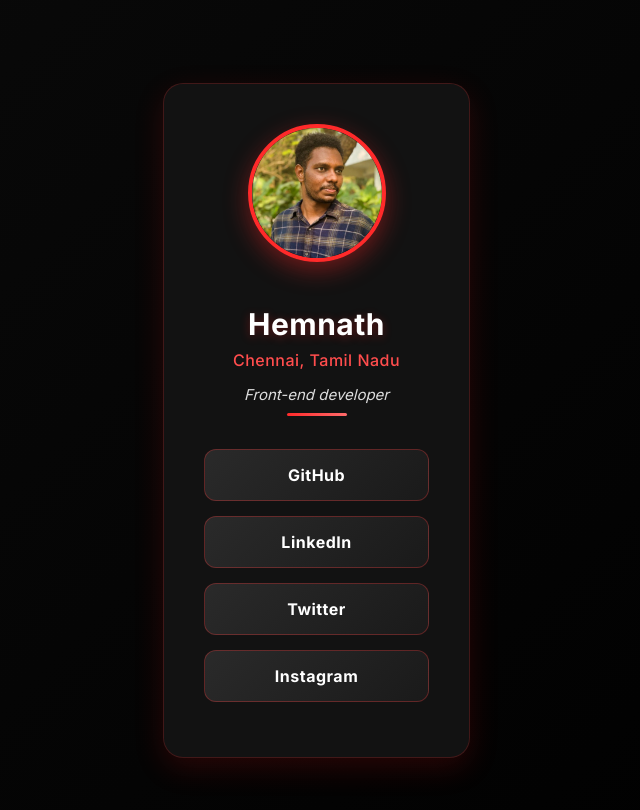
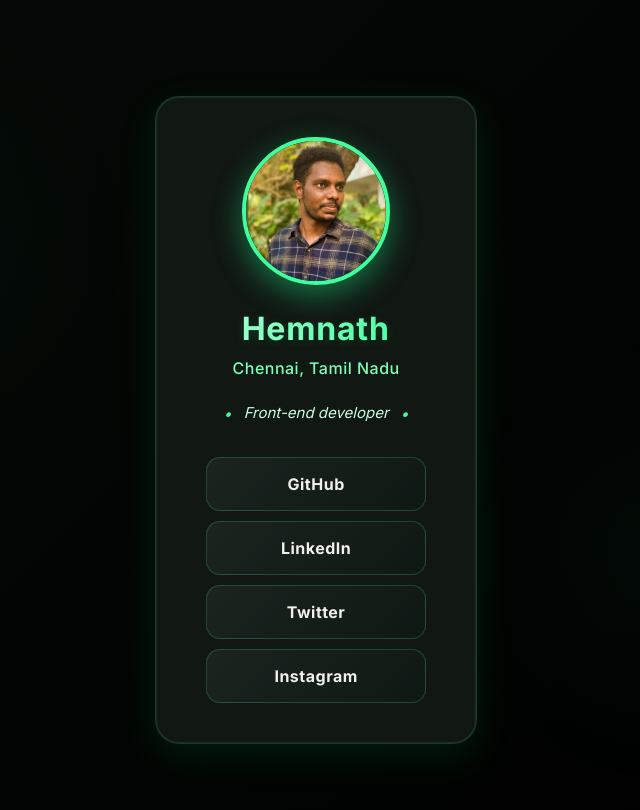
Before and after one commit to Mahithosh27/portfolio, a plain HTML site: page index.html in a window 1280 px wide. Shown: the whole page, without its empty margins (352-992 px from the left). Drawn offline with Linux system fonts and the light colour scheme.

Commit message:
Updated portfolio with new changes

```diff
--- a/style.css
+++ b/style.css
@@ -1,105 +1,176 @@
 body {
   margin: 0;
   font-family: 'Inter', -apple-system, BlinkMacSystemFont, sans-serif;
-  background: linear-gradient(135deg, #0a0a0a, #000000);
-  color: white;
+  background: linear-gradient(135deg, #050a07, #000000);
+  color: #f8f8f8;
   display: flex;
   justify-content: center;
   align-items: center;
   min-height: 100vh;
   padding: 20px;
+  overflow-x: hidden;
 }
 
 .container {
   text-align: center;
-  animation: fadeIn 0.8s ease-out;
+  animation: fadeIn 1s ease-out;
+  perspective: 1000px;
 }
 
 .card {
-  background: rgba(20, 20, 20, 0.9);
-  backdrop-filter: blur(12px);
-  padding: 40px;
-  border-radius: 20px;
+  background: rgba(18, 25, 20, 0.95);
+  backdrop-filter: blur(16px) saturate(180%);
+  padding: 40px 40px 30px;
+  border-radius: 24px;
   width: 90%;
-  max-width: 400px;
-  box-shadow: 0 10px 30px rgba(255, 30, 30, 0.15);
-  border: 1px solid rgba(255, 50, 50, 0.2);
-  transition: all 0.4s cubic-bezier(0.175, 0.885, 0.32, 1.275);
+  max-width: 420px;
+  box-shadow:
+    0 12px 40px rgba(20, 255, 120, 0.1),
+    inset 0 0 0 1px rgba(100, 255, 180, 0.1);
+  border: 1px solid rgba(80, 255, 160, 0.15);
+  transition: all 0.5s cubic-bezier(0.175, 0.885, 0.32, 1.275);
+  transform-style: preserve-3d;
 }
 
 .card:hover {
-  transform: translateY(-8px);
-  box-shadow: 0 15px 40px rgba(255, 30, 30, 0.3);
-  border-color: rgba(255, 60, 60, 0.4);
+  transform: translateY(-10px) rotateX(1deg);
+  box-shadow:
+    0 20px 50px rgba(20, 255, 120, 0.25),
+    inset 0 0 0 1px rgba(120, 255, 200, 0.2);
+  border-color: rgba(100, 255, 180, 0.3);
+}
+
+.profile-container {
+  position: relative;
+  display: inline-block;
+  margin-bottom: 30px;
 }
 
 .profile-pic {
-  width: 130px;
-  height: 130px;
+  width: 140px;
+  height: 140px;
   object-fit: cover;
   border-radius: 50%;
-  margin-bottom: 25px;
-  border: 4px solid #ff2a2a;
-  box-shadow: 0 8px 25px rgba(255, 40, 40, 0.4);
-  transition: all 0.3s ease;
+  border: 4px solid #3dff9d;
+  box-shadow:
+    0 10px 30px rgba(30, 255, 150, 0.4),
+    inset 0 0 20px rgba(100, 255, 180, 0.2);
+  transition: all 0.4s ease;
+  position: relative;
+  z-index: 2;
 }
 
 .profile-pic:hover {
   transform: scale(1.08);
-  box-shadow: 0 10px 30px rgba(255, 40, 40, 0.6);
+  box-shadow:
+    0 15px 40px rgba(30, 255, 150, 0.6),
+    inset 0 0 25px rgba(100, 255, 180, 0.3);
+}
+
+.profile-container::before {
+  content: '';
+  position: absolute;
+  width: 160px;
+  height: 160px;
+  top: -10px;
+  left: -10px;
+  border-radius: 50%;
+  background: radial-gradient(circle, rgba(60, 255, 160, 0.4), transparent 70%);
+  z-index: 1;
+  opacity: 0;
+  transition: opacity 0.6s ease;
+}
+
+.card:hover .profile-container::before {
+  opacity: 0.6;
 }
 
 h1 {
-  font-size: 30px;
-  margin: 15px 0 8px;
+  font-size: 32px;
+  margin: 20px 0 10px;
   font-weight: 700;
-  letter-spacing: 0.5px;
-  text-shadow: 0 2px 10px rgba(255, 30, 30, 0.3);
+  letter-spacing: 0.8px;
+  background: linear-gradient(90deg, #b8ffd9, #3dff9d);
+  -webkit-background-clip: text;
+  background-clip: text;
+  color: transparent;
+  text-shadow: 0 2px 10px rgba(30, 255, 150, 0.15);
 }
 
 .location {
-  color: #ff4d4d;
+  color: #7dffb8;
   margin: 0;
   font-weight: 500;
   font-size: 16px;
   letter-spacing: 0.5px;
+  display: flex;
+  align-items: center;
+  justify-content: center;
+  gap: 6px;
+}
+
+.location svg {
+  width: 16px;
+  height: 16px;
+  fill: currentColor;
 }
 
 .role {
   font-style: italic;
-  color: #ddd;
-  margin-bottom: 30px;
+  color: #c8ffe0;
+  margin: 25px 0;
   font-size: 15px;
   position: relative;
   display: inline-block;
+  padding: 0 20px;
+}
+
+.role::before, .role::after {
+  content: '•';
+  position: absolute;
+  color: #3dff9d;
+  top: 50%;
+  transform: translateY(-50%);
+}
+
+.role::before {
+  left: 0;
 }
 
 .role::after {
-  content: '';
-  position: absolute;
-  width: 60px;
-  height: 3px;
-  background: linear-gradient(90deg, #ff2a2a, #ff6b6b);
-  bottom: -12px;
-  left: 50%;
-  transform: translateX(-50%);
-  border-radius: 3px;
+  right: 0;
+}
+
+.btn-container {
+  display: flex;
+  flex-direction: column;
+  gap: 12px;
+  margin-top: 30px;
 }
 
 .btn {
-  display: block;
-  background: linear-gradient(135deg, #2a2a2a 0%, #1a1a1a 100%);
-  color: white;
+  display: flex;
+  align-items: center;
+  justify-content: center;
+  gap: 10px;
+  background: linear-gradient(135deg, rgba(30, 40, 35, 0.8), rgba(15, 25, 20, 0.9));
+  color: #f0f0f0;
   text-decoration: none;
-  padding: 15px;
-  margin: 15px 0;
-  border-radius: 12px;
-  transition: all 0.3s cubic-bezier(0.25, 0.8, 0.25, 1);
+  padding: 16px;
+  margin: 10px;
+  border-radius: 14px;
+  transition: all 0.4s cubic-bezier(0.25, 0.8, 0.25, 1);
   font-weight: 600;
   letter-spacing: 0.5px;
-  border: 1px solid rgba(255, 60, 60, 0.3);
+  border: 1px solid rgba(80, 255, 160, 0.2);
   position: relative;
   overflow: hidden;
+}
+
+.btn svg {
+  width: 18px;
+  height: 18px;
+  transition: transform 0.3s ease;
 }
 
 .btn::before {
@@ -109,15 +180,19 @@ h1 {
   left: -100%;
   width: 100%;
   height: 100%;
-  background: linear-gradient(90deg, transparent, rgba(255, 60, 60, 0.2), transparent);
+  background: linear-gradient(90deg, transparent, rgba(80, 255, 160, 0.15), transparent);
   transition: 0.6s;
 }
 
 .btn:hover {
-  background: linear-gradient(135deg, #333 0%, #222 100%);
+  background: linear-gradient(135deg, rgba(40, 50, 45, 0.9), rgba(20, 30, 25, 0.95));
   transform: translateY(-3px);
-  box-shadow: 0 8px 20px rgba(255, 40, 40, 0.4);
-  border-color: rgba(255, 80, 80, 0.5);
+  box-shadow: 0 8px 25px rgba(30, 255, 150, 0.3);
+  border-color: rgba(100, 255, 180, 0.4);
+}
+
+.btn:hover svg {
+  transform: translateX(3px);
 }
 
 .btn:hover::before {
@@ -127,27 +202,86 @@ h1 {
 @keyframes fadeIn {
   from {
     opacity: 0;
-    transform: translateY(30px);
+    transform: translateY(30px) rotateX(10deg);
   }
   to {
     opacity: 1;
-    transform: translateY(0);
+    transform: translateY(0) rotateX(0);
   }
 }
 
-/* Pulse animation for extra flair */
-@keyframes pulse {
+@keyframes float {
+  0%, 100% {
+    transform: translateY(0);
+  }
+  50% {
+    transform: translateY(-10px);
+  }
+}
+
+@keyframes pulse-glow {
   0% {
-    box-shadow: 0 0 0 0 rgba(255, 60, 60, 0.7);
+    box-shadow:
+      0 0 0 0 rgba(60, 255, 160, 0.6),
+      0 10px 30px rgba(30, 255, 150, 0.4);
   }
   70% {
-    box-shadow: 0 0 0 12px rgba(255, 60, 60, 0);
+    box-shadow:
+      0 0 0 15px rgba(60, 255, 160, 0),
+      0 15px 40px rgba(30, 255, 150, 0.6);
   }
   100% {
-    box-shadow: 0 0 0 0 rgba(255, 60, 60, 0);
+    box-shadow:
+      0 0 0 0 rgba(60, 255, 160, 0),
+      0 10px 30px rgba(30, 255, 150, 0.4);
   }
 }
 
 .card:hover .profile-pic {
-  animation: pulse 1.5s infinite;
+  animation:
+    float 3s ease-in-out infinite,
+    pulse-glow 2.5s ease-in-out infinite;
 }
+
+.social-links {
+  display: flex;
+  justify-content: center;
+  gap: 20px;
+  margin-top: 30px;
+}
+
+.social-icon {
+  width: 40px;
+  height: 40px;
+  display: flex;
+  align-items: center;
+  justify-content: center;
+  background: rgba(30, 40, 35, 0.7);
+  border-radius: 50%;
+  color: #a0ffd0;
+  font-size: 18px;
+  transition: all 0.4s ease;
+  border: 1px solid rgba(80, 255, 160, 0.2);
+}
+
+.social-icon:hover {
+  background: rgba(40, 255, 140, 0.2);
+  color: #3dff9d;
+  transform: translateY(-5px) scale(1.1);
+  box-shadow: 0 5px 15px rgba(30, 255, 150, 0.3);
+}
+
+/* Subtle background particles */
+body::before {
+  content: '';
+  position: fixed;
+  top: 0;
+  left: 0;
+  width: 100%;
+  height: 100%;
+  background-image:
+    radial-gradient(circle at 20% 30%, rgba(60, 255, 160, 0.03) 0%, transparent 20%),
+    radial-gradient(circle at 80% 70%, rgba(60, 255, 160, 0.03) 0%, transparent 20%);
+  z-index: -1;
+  pointer-events: none;
+}
```
